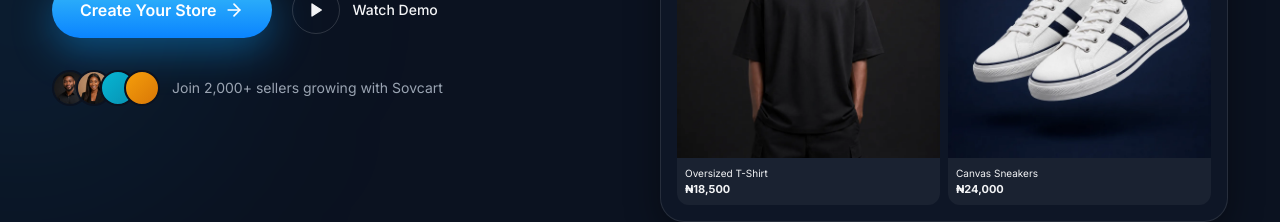
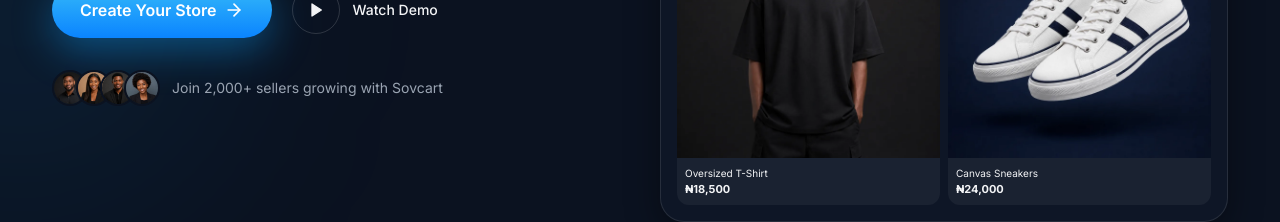
Before and after one commit to sovkastore/sovka, a Next.js app: page / in a window 1280 px wide. Shown: the part 597-819 px from the top of the page. Built offline with nearby package versions, Linux system fonts and the light colour scheme.

Commit message:
Replace placeholder avatars with 4 real seller headshots in landing social proof

```diff
--- a/app/page.tsx
+++ b/app/page.tsx
@@ -153,10 +153,8 @@ export default function LandingPage() {
           </div>
           <div className="mt-8 flex items-center gap-3">
             <div className="flex -space-x-3">
-              <img src="/people/seller-daniel.webp" alt="" className="h-9 w-9 rounded-full border-2 border-canvas object-cover" />
-              <img src="/people/avatar-1.webp" alt="" className="h-9 w-9 rounded-full border-2 border-canvas object-cover" />
-              {["from-[#06B6D4] to-[#0891B2]", "from-[#F59E0B] to-[#D97706]"].map((g, i) => (
-                <span key={i} className={`h-9 w-9 rounded-full border-2 border-canvas bg-gradient-to-br ${g}`} />
+              {["/people/seller-daniel.webp", "/people/avatar-1.webp", "/people/avatar-2.webp", "/people/avatar-3.webp"].map((src) => (
+                <img key={src} src={src} alt="" className="h-9 w-9 rounded-full border-2 border-canvas object-cover" />
               ))}
             </div>
             <p className="text-sm text-muted">Join 2,000+ sellers growing with Sovcart</p>
```
Also changed, not shown: public/people/avatar-2.webp (added), public/people/avatar-3.webp (added).
